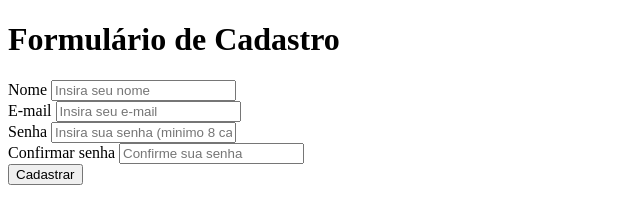
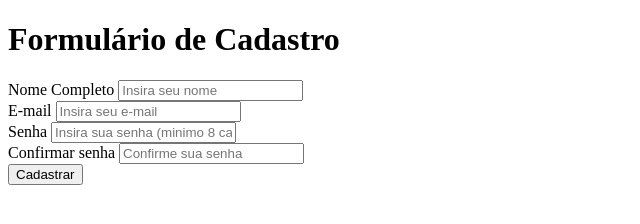
Before and after one commit to HuascarPinheiro/estudos_frontend, a plain HTML site: page exercicio_html/index.html in a window 1280 px wide. Shown: the whole page, without its empty margins (0-640 px from the left). Drawn offline with Linux system fonts and the light colour scheme.

Commit message:
atualização do conteudo index.html

```diff
--- a/exercicio_html/index.html
+++ b/exercicio_html/index.html
@@ -9,7 +9,7 @@
     <h1>Formulário de Cadastro</h1>
     <form>
         <!-- Inserir o nome do usuario -->
-        <label for="name">Nome</label>
+        <label for="name">Nome Completo</label>
         <input id="name" type="text" placeholder="Insira seu nome"> <br />
 
         <!-- Inserir o e-mail do usuario -->
```
